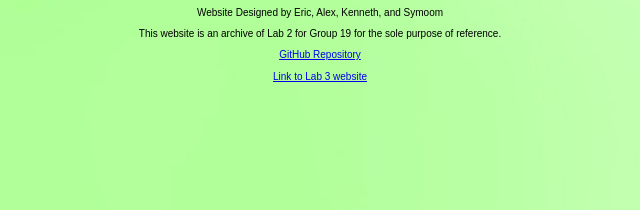
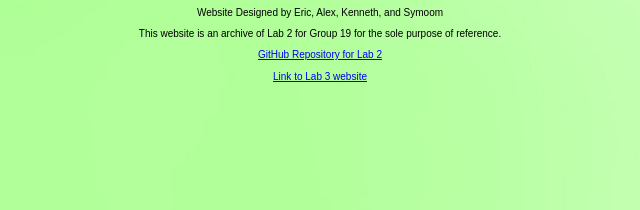
Before and after one commit to alexsu100/SEG-3125-Lab-2, a plain HTML site: page index.html in a window 1280 px wide. Shown: the part 587-797 px from the top of the page, 310-950 px from the left. Drawn offline with Linux system fonts and the light colour scheme.

Commit message:
Update index.html

```diff
--- a/index.html
+++ b/index.html
@@ -112,7 +112,7 @@
 <div class="signature">
     <p>Website Designed by Eric, Alex, Kenneth, and Symoom</p>
     <p>This website is an archive of Lab 2 for Group 19 for the sole purpose of reference.</p>
-    <a href="https://github.com/edam016/SEG3125LABS">GitHub Repository</a>
+    <a href="https://github.com/edam016/SEG3125LABS/tree/main/Lab%202">GitHub Repository for Lab 2</a>
     <br><br><a href="https://alexsu100.github.io/">Link to Lab 3 website</a>
 </div>
 
```
